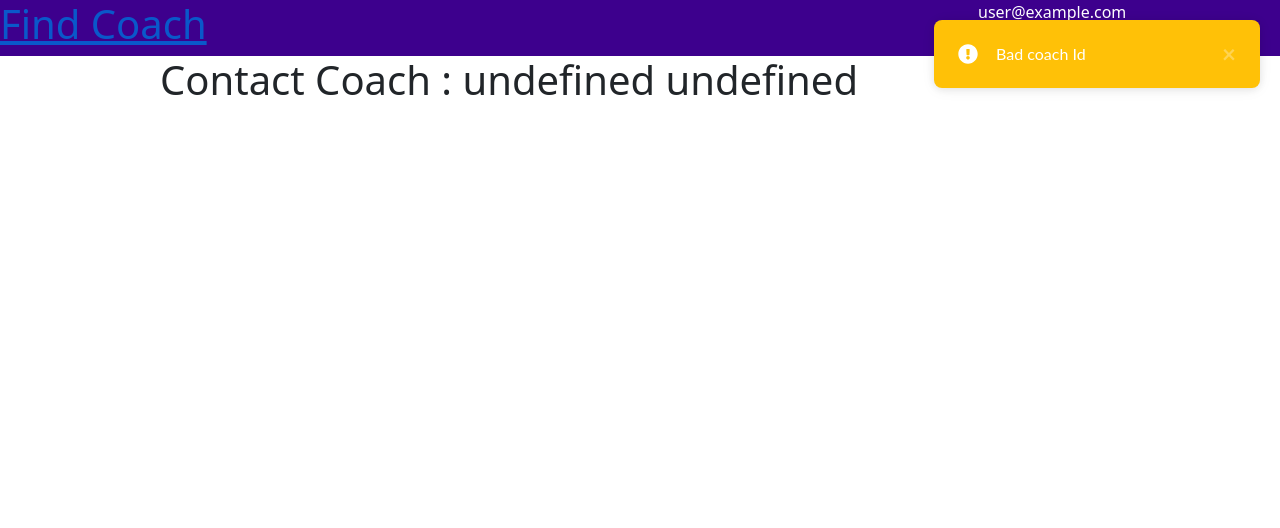
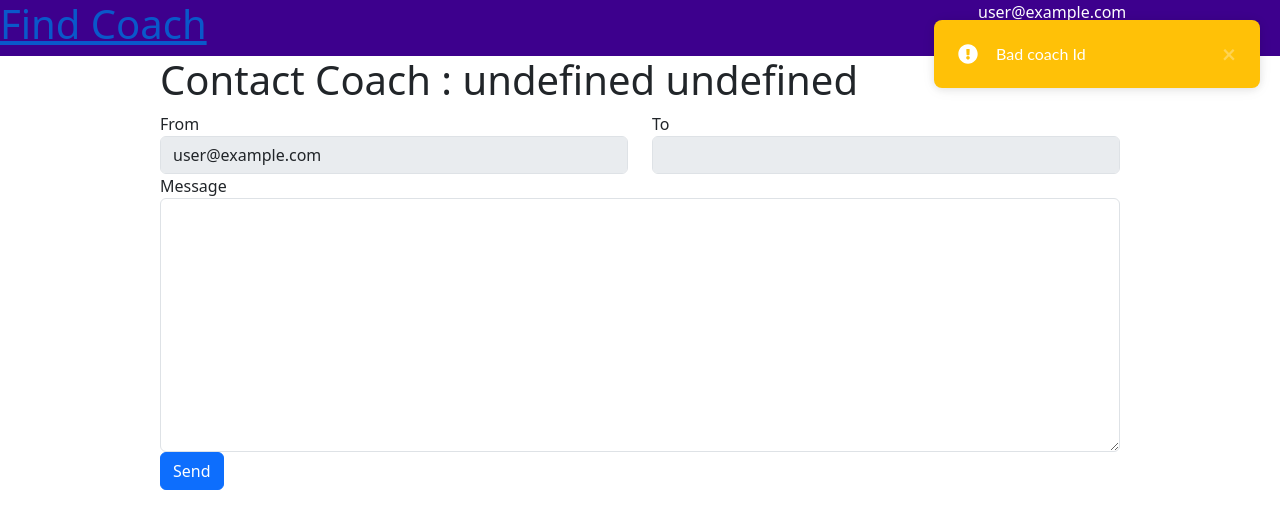
Before and after one commit to GHONEIMOsama/FindCoach, a Vue app: page /contact/1 in a window 1280 px wide. Shown: the top 528 px of the page. Built offline with nearby package versions, Linux system fonts and the light colour scheme; no server answers; the database is empty; sample sign-in values are in the browser's storage.

Commit message:
FEAT: display form send message

```diff
--- a/src/pages/ContactCoach.vue
+++ b/src/pages/ContactCoach.vue
@@ -1,10 +1,54 @@
 <template>
   <h1>Contact Coach : {{ coach?.name + " " + coach?.lastName }}</h1>
+  <form @submit.prevent="sendMessage">
+    <div class="row">
+      <div class="col">
+        <div class="form-group">
+          <label for="from">From</label>
+          <input
+            type="text"
+            name="from"
+            id="from"
+            v-model="form.from.value"
+            class="form-control"
+            disabled
+          />
+        </div>
+      </div>
+      <div class="col">
+        <div class="form-group">
+          <label for="to">To</label>
+          <input
+            type="text"
+            name="to"
+            id="to"
+            class="form-control"
+            v-model="form.to.value"
+            disabled
+          />
+        </div>
+      </div>
+    </div>
+    <div class="form-group">
+      <label for="exampleFormControlTextarea1">Message</label>
+      <textarea
+        class="form-control"
+        id="message"
+        name="message"
+        rows="10"
+        v-model="form.message.value"
+        @blur="form.message.isBlured = true"
+      ></textarea>
+    </div>
+    <button type="submit" class="btn btn-primary">Send</button>
+  </form>
 </template>
 
 <script>
 import { useToast } from "vue-toastification";
 import { mapActions } from "vuex";
+import { auth } from "@/firebase";
+
 export default {
   setup() {
     const toast = useToast();
@@ -13,12 +57,30 @@ export default {
   data() {
     return {
       coach: null,
+      form: {
+        from: {
+          value: "",
+        },
+        to: {
+          value: "",
+        },
+        message: {
+          value: "",
+          isBlured: false,
+        },
+      },
     };
   },
   created() {
     this.getCoachData();
+    this.form.from.value = this.currentUser.email;
   },
   props: ["coachId"],
+  computed: {
+    currentUser() {
+      return auth.currentUser;
+    },
+  },
   methods: {
     ...mapActions("coaches", ["getCoachWithId"]),
     getCoachData() {
@@ -27,6 +89,7 @@ export default {
           if (docSnap.exists()) {
             this.coach = docSnap.data();
             console.log(this.coach);
+            this.form.to.value = this.coach.email;
           } else {
             this.toast.warning("Bad coach Id");
           }
@@ -39,6 +102,7 @@ export default {
           );
         });
     },
+    sendMessage() {},
   },
 };
 </script>
```
